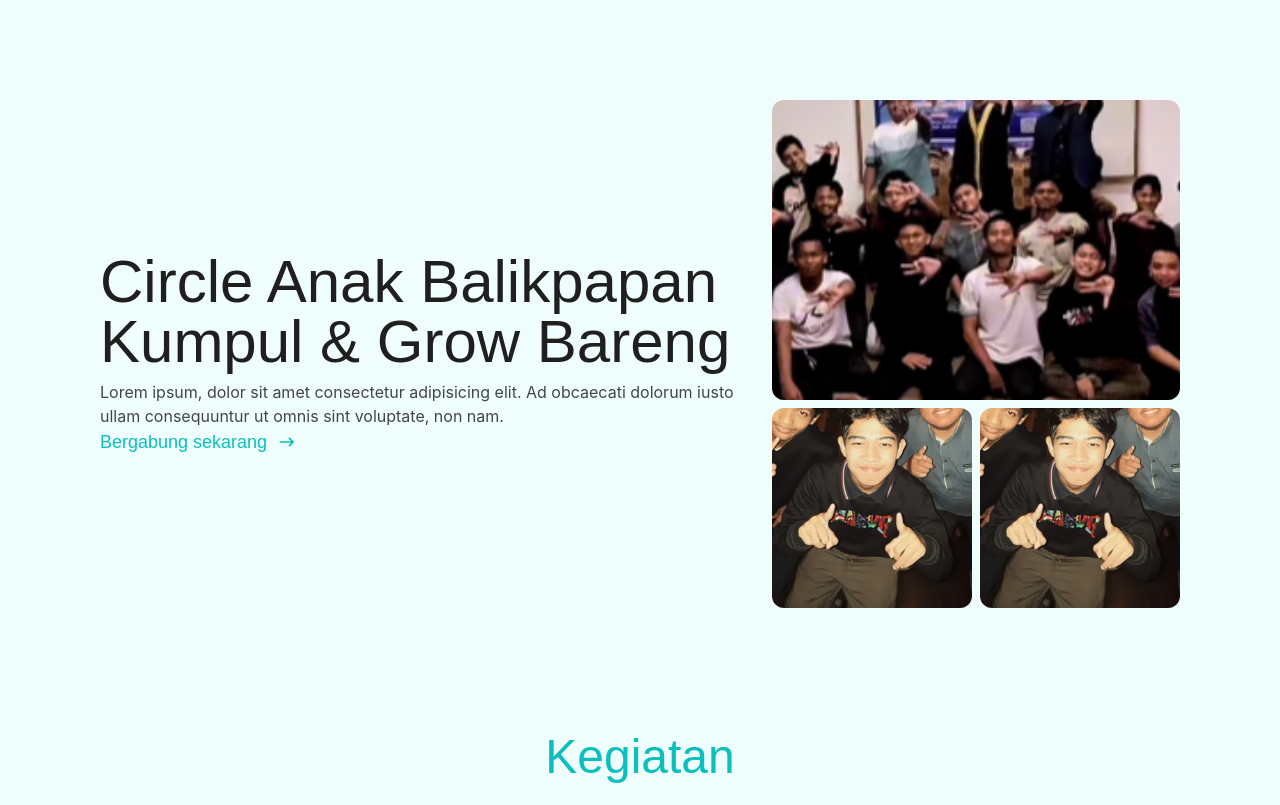
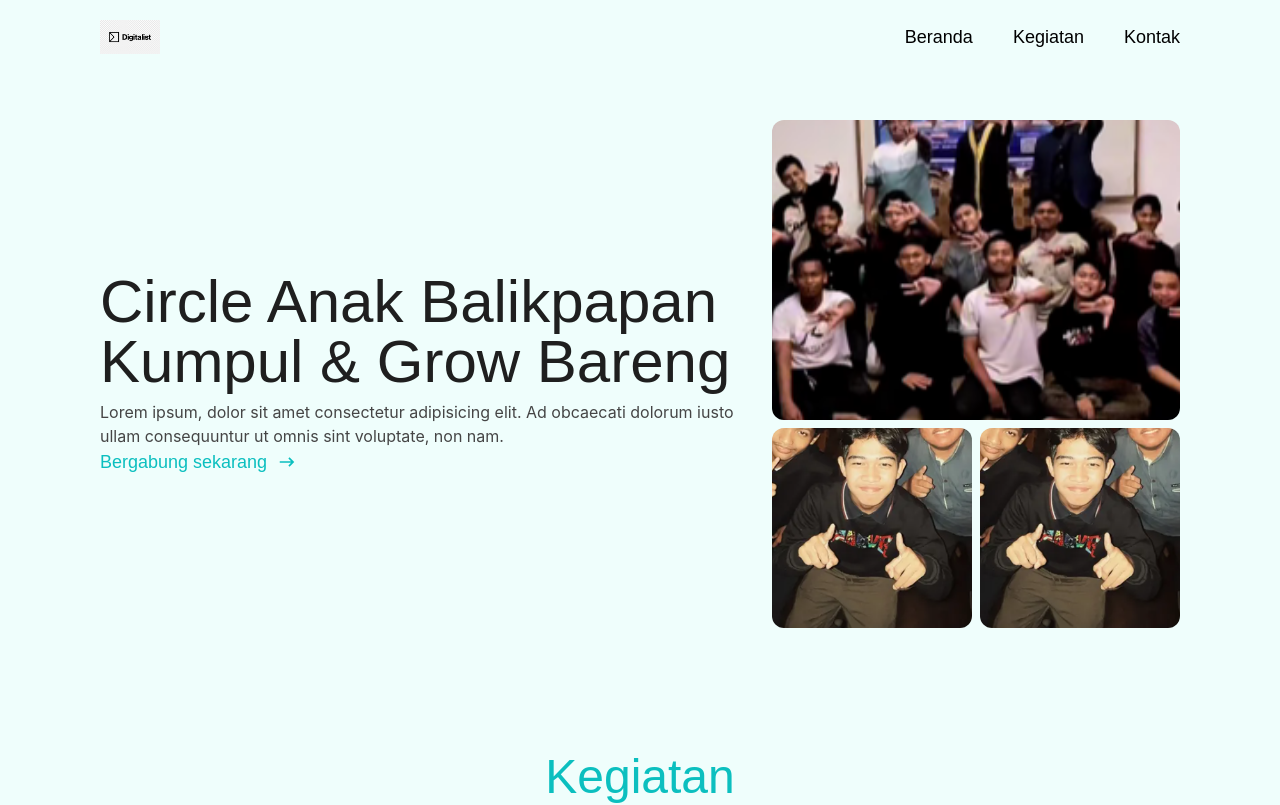
Before and after one commit to VandyRzky/apani, a website: page src/index.html in a window 1280 px wide. Shown: the top 805 px of the page. Drawn offline with Linux system fonts and the light colour scheme.

Commit message:
feat: membuat navbar dan menambahkan animasi

```diff
--- a/src/index.html
+++ b/src/index.html
@@ -6,12 +6,21 @@
   <link href="./output.css" rel="stylesheet">
 </head>
 <body class="bg-background">
-    <nav class="h-[100px]">
 
+  <!-- navbar sectipn -->
+    <nav class="py-5 px-[100px] w-full box-border fixed z-10 top-0 flex justify-between items-center bg-background">
+        <img src="../res/contohLogo.png" class="w-[60px]" alt="">
+
+        <ul class="flex justify-between items-center gap-10">
+          <li class="font-poppins text-lg font-medium hover:text-primary"><a href="#">Beranda</a></li>
+          <li class="font-poppins text-lg font-medium hover:text-primary"><a href="#">Kegiatan</a></li>
+          <li class="font-poppins text-lg font-medium hover:text-primary"><a href="#">Kontak</a></li>
+        </ul>
     </nav>
 
+    <div class="w-full h-[120px]"></div>
     <!-- hero section -->
-  <section class="lg:px-[75px] xl:px-[100px] flex items-center justify-between box-border">
+  <section class="lg:px-[75px] xl:px-[100px] flex items-center justify-between box-border animate-fade-up ">
     <div class="lg:max-w-md xl:max-w-2xl ">
         <h2 class="font-poppins lg:text-5xl xl:text-6xl lg:font-medium lg:mb-2 text-text-color">Circle Anak Balikpapan Kumpul & Grow Bareng</h2>
 
@@ -43,7 +52,7 @@
 
 
   <!-- sevice section -->
-   <section class="lg:px-[75px] xl:px-[100px] lg:mt-[125px] lg:mb-[125px] flex flex-col items-center justify-between gap-12" >
+   <section class="lg:px-[75px] xl:px-[100px] lg:mt-[125px] lg:mb-[125px] flex flex-col items-center justify-between gap-12 animate-fade-up" >
     <h2 class="text-5xl font-poppins font-medium text-primary">Kegiatan</h2>
 
     <div class="lg:max-w-full min-w-full flex justify-between">
@@ -112,6 +121,29 @@ Lorem ipsum dolor sit amet consectetur adipisicing elit. Vitae, eligendi.
     </div>
    </section>
 
+   <script>
+  const elements = document.querySelectorAll('.animate-fade-up');
+
+  const observer = new IntersectionObserver((entries) => {
+    entries.forEach(entry => {
+      if (entry.isIntersecting) {
+        // Jalankan ulang animasi
+        entry.target.style.animation = 'none'; // Reset animasi
+        entry.target.offsetHeight; // Trigger reflow
+        entry.target.style.animation = 'fade-up 1s ease-out forwards';
+      } else {
+        // Set kembali ke keadaan semula agar bisa di-animate lagi
+        entry.target.style.opacity = '0';
+        entry.target.style.transform = 'translateY(50px)';
+      }
+    });
+  }, {
+    threshold: 0.1
+  });
+
+  elements.forEach(el => observer.observe(el));
+</script>
+
 
 
 </body>
--- a/src/input.css
+++ b/src/input.css
@@ -8,4 +8,18 @@
   --color-primary: #0BBFBF;
   --color-text-color: #1F1F1F;
   --color-text-color-800: #454545;
+
+  --animate-fade-up: fade-up 1.5s ease-in-out both;
+
+  @keyframes fade-up{
+    0% {
+      opacity: 0;
+      transform: translateY(50px);
+    }
+    100% {
+      opacity: 1;
+      transform: translateY(0);
+    }
+  }
+
 }
```
Also changed, not shown: res/contohLogo.png (added), src/output.css.
